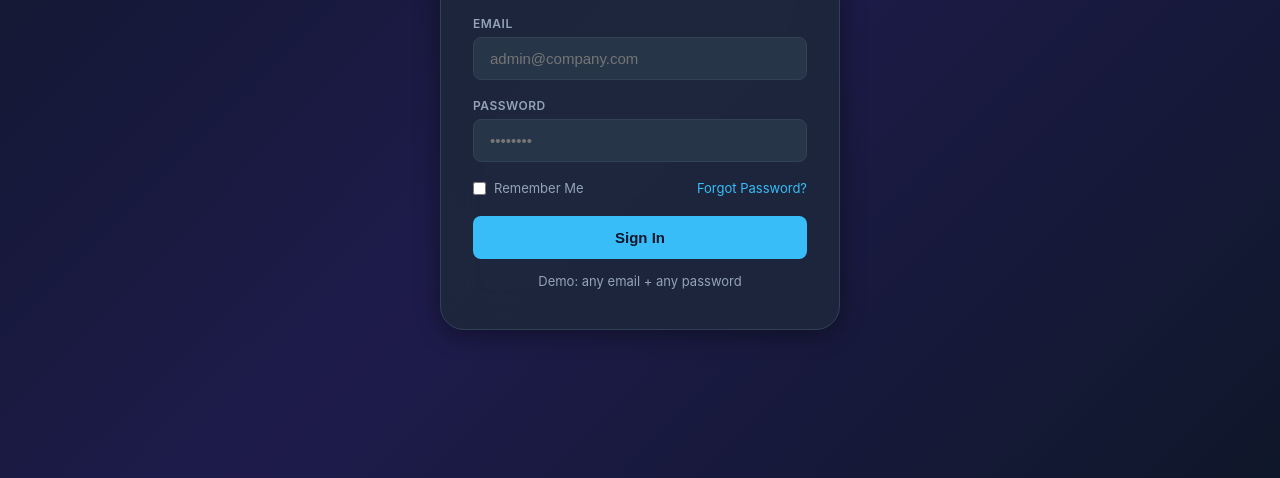
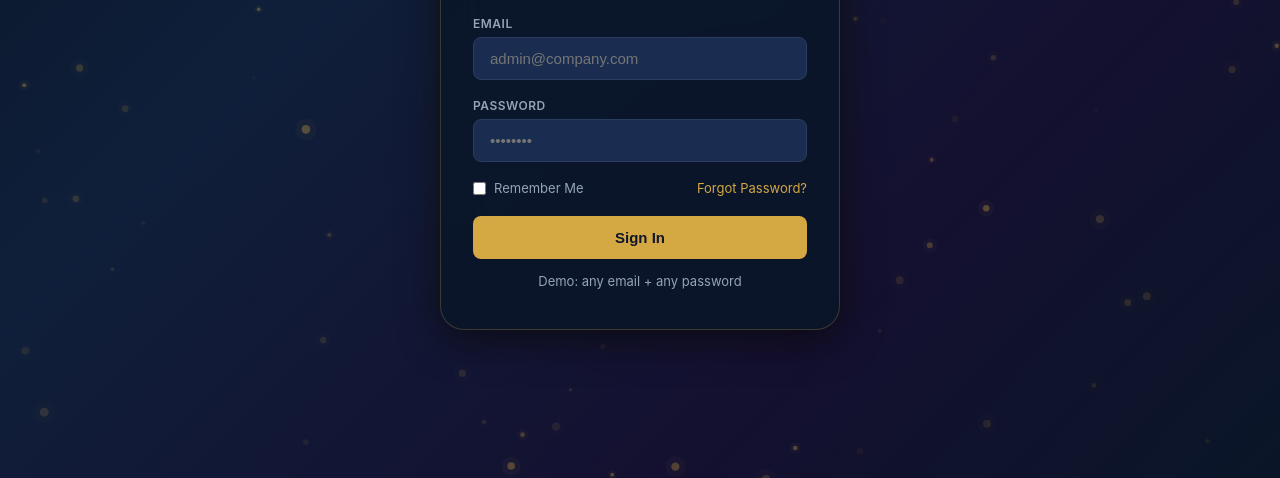
Before and after one commit to bara-lab-tech/assect-scan, a plain HTML site: page index.html in a window 1280 px wide. Shown: the part 322-800 px from the top of the page. Drawn offline with Linux system fonts and the light colour scheme.

Commit message:
Gold/navy theme + login particle effect

```diff
--- a/index.html
+++ b/index.html
@@ -3,7 +3,7 @@
 <head>
 <meta charset="UTF-8">
 <meta name="viewport" content="width=device-width, initial-scale=1.0, maximum-scale=1.0, user-scalable=no">
-<meta name="theme-color" content="#0f172a">
+<meta name="theme-color" content="#0a1628">
 <meta name="apple-mobile-web-app-capable" content="yes">
 <meta name="apple-mobile-web-app-status-bar-style" content="black-translucent">
 <title>Asset Inventory Scanner Pro – Offline</title>
@@ -12,18 +12,18 @@
 <script src="https://unpkg.com/tesseract.js@5.1.0/dist/tesseract.min.js"></script>
 <style>
   :root {
-    --bg: #0f172a;
-    --surface: #1e293b;
-    --surface2: #273549;
-    --border: #334155;
-    --accent: #38bdf8;
-    --accent2: #818cf8;
-    --accent3: #34d399;
+    --bg: #0a1628;
+    --surface: #122040;
+    --surface2: #1a2d50;
+    --border: #2a3d60;
+    --accent: #d4a843;
+    --accent2: #e8c45a;
+    --accent3: #c9952e;
     --danger: #f87171;
     --warn: #fbbf24;
     --text: #f1f5f9;
     --text2: #94a3b8;
-    --text3: #64748b;
+    --text3: #5a6a8a;
     --radius: 14px;
     --radius-sm: 8px;
     --shadow: 0 4px 24px rgba(0,0,0,0.4);
@@ -39,21 +39,28 @@
   .screen { display: none; min-height: 100vh; flex-direction: column; }
   .screen.active { display: flex; }
   #loginScreen {
-    background: linear-gradient(135deg, #0f172a 0%, #1e1b4b 50%, #0f172a 100%);
+    background: linear-gradient(135deg, #0a1628 0%, #0f1f3a 30%, #141030 70%, #0a1628 100%);
     align-items: center; justify-content: center; padding: 24px;
+    position: relative; overflow: hidden;
+  }
+  #particleCanvas {
+    position: absolute; top: 0; left: 0; width: 100%; height: 100%;
+    pointer-events: none; z-index: 0;
+    display: block;
   }
   .login-card {
-    background: rgba(30,41,59,0.85);
-    backdrop-filter: blur(20px);
-    border: 1px solid var(--border);
+    background: rgba(10,22,40,0.88);
+    backdrop-filter: blur(24px);
+    border: 1px solid rgba(212,168,67,0.25);
     border-radius: 24px;
     padding: 40px 32px;
     width: 100%; max-width: 400px;
-    box-shadow: var(--shadow);
+    box-shadow: 0 8px 40px rgba(0,0,0,0.6), 0 0 60px rgba(212,168,67,0.05);
+    position: relative; z-index: 1;
   }
   .login-logo { text-align: center; margin-bottom: 32px; }
   .login-logo .icon { font-size: 52px; display: block; margin-bottom: 8px; }
-  .login-logo h1 { font-size: 22px; font-weight: 700; color: var(--accent); }
+  .login-logo h1 { font-size: 22px; font-weight: 700; color: var(--accent); text-shadow: 0 0 20px rgba(212,168,67,0.3); }
   .login-logo p { font-size: 13px; color: var(--text2); margin-top: 4px; }
   .form-group { margin-bottom: 18px; }
   .form-group label { display: block; font-size: 12px; font-weight: 600; color: var(--text2); margin-bottom: 6px; text-transform: uppercase; letter-spacing: 0.5px; }
@@ -118,11 +125,11 @@
   }
   .stat-card .val { font-size: 32px; font-weight: 800; }
   .stat-card .lbl { font-size: 11px; color: var(--text2); margin-top: 2px; text-transform: uppercase; letter-spacing: 0.5px; }
-  .stat-card.accent-blue .val { color: var(--accent); }
-  .stat-card.accent-green .val { color: var(--accent3); }
+  .stat-card.accent-gold .val { color: var(--accent); }
+  .stat-card.accent-light .val { color: var(--accent2); }
   .stat-card.accent-red .val { color: var(--danger); }
   .stat-card.accent-yellow .val { color: var(--warn); }
-  .stat-card.accent-purple .val { color: var(--accent2); }
+  .stat-card.accent-dark .val { color: var(--accent3); }
   .quick-grid { display: grid; grid-template-columns: 1fr 1fr; gap: 12px; }
   .quick-btn {
     background: var(--surface); border: 1px solid var(--border);
@@ -130,7 +137,7 @@
     text-align: center; cursor: pointer; transition: all 0.15s;
     display: flex; flex-direction: column; align-items: center; gap: 8px;
   }
-  .quick-btn:hover { border-color: var(--accent); background: var(--surface2); }
+  .quick-btn:hover { border-color: var(--accent); background: rgba(212,168,67,0.06); }
   .quick-btn .qi { font-size: 28px; }
   .quick-btn .qt { font-size: 12px; font-weight: 600; color: var(--text2); }
   .scan-area {
@@ -162,6 +169,7 @@
     position: absolute; left: 0; right: 0; height: 2px;
     background: linear-gradient(90deg, transparent, var(--accent), transparent);
     animation: scanAnim 2s linear infinite;
+    box-shadow: 0 0 8px rgba(212,168,67,0.3);
   }
   @keyframes scanAnim { 0% { top: 10%; } 100% { top: 90%; } }
   .scan-toolbar { display: flex; gap: 10px; justify-content: center; margin-bottom: 16px; flex-wrap: wrap; }
@@ -180,7 +188,7 @@
     border-radius: var(--radius-sm); padding: 14px; margin-bottom: 12px; display: none;
   }
   .ocr-token { display: inline-block; padding: 3px 10px; border-radius: 20px; font-size: 13px; margin: 3px; cursor: pointer; }
-  .ocr-token.serial { background: rgba(56,189,248,0.2); border: 1px solid var(--accent); color: var(--accent); }
+  .ocr-token.serial { background: rgba(212,168,67,0.2); border: 1px solid var(--accent); color: var(--accent); }
   .ocr-token.normal { background: var(--surface2); border: 1px solid var(--border); color: var(--text2); }
   .search-bar {
     background: var(--surface2); border: 1.5px solid var(--border);
@@ -204,7 +212,7 @@
   .asset-card:hover { border-color: var(--accent); }
   .asset-card-header { display: flex; align-items: flex-start; justify-content: space-between; margin-bottom: 8px; }
   .asset-type-badge {
-    background: rgba(56,189,248,0.15); color: var(--accent);
+    background: rgba(212,168,67,0.15); color: var(--accent);
     border-radius: 6px; padding: 3px 10px; font-size: 11px; font-weight: 700;
     text-transform: uppercase; letter-spacing: 0.5px;
   }
@@ -214,17 +222,17 @@
   .source-badge {
     font-size: 11px; padding: 2px 8px; border-radius: 4px; font-weight: 600;
   }
-  .source-badge.qr { background: rgba(52,211,153,0.15); color: var(--accent3); }
-  .source-badge.barcode { background: rgba(129,140,248,0.15); color: var(--accent2); }
-  .source-badge.ocr { background: rgba(251,191,36,0.15); color: var(--warn); }
+  .source-badge.qr { background: rgba(212,168,67,0.15); color: var(--accent); }
+  .source-badge.barcode { background: rgba(232,196,90,0.15); color: var(--accent2); }
+  .source-badge.ocr { background: rgba(201,149,46,0.15); color: var(--accent3); }
   .source-badge.manual { background: rgba(148,163,184,0.15); color: var(--text2); }
   .status-badge {
     font-size: 11px; padding: 2px 8px; border-radius: 4px; font-weight: 600;
   }
-  .status-badge.active { background: rgba(52,211,153,0.15); color: var(--accent3); }
+  .status-badge.active { background: rgba(212,168,67,0.15); color: var(--accent); }
   .status-badge.disposed { background: rgba(248,113,113,0.15); color: var(--danger); }
   .status-badge.repair { background: rgba(251,191,36,0.15); color: var(--warn); }
-  .status-badge.transferred { background: rgba(129,140,248,0.15); color: var(--accent2); }
+  .status-badge.transferred { background: rgba(232,196,90,0.15); color: var(--accent2); }
   .modal-overlay {
     position: fixed; inset: 0; background: rgba(0,0,0,0.7);
     z-index: 200; display: none; align-items: flex-end; justify-content: center;
@@ -255,9 +263,9 @@
     max-width: 90vw; text-align: center;
   }
   .toast.show { opacity: 1; transform: translateX(-50%) translateY(0); }
-  .toast.success { border-color: var(--accent3); color: var(--accent3); }
+  .toast.success { border-color: var(--accent); color: var(--accent); }
   .toast.error { border-color: var(--danger); color: var(--danger); }
-  .toast.info { border-color: var(--accent); color: var(--accent); }
+  .toast.info { border-color: var(--accent2); color: var(--accent2); }
   .badge-dot { display: inline-block; width: 8px; height: 8px; border-radius: 50%; margin-right: 6px; }
   .empty-state { text-align: center; padding: 60px 20px; color: var(--text2); }
   .empty-state .ei { font-size: 52px; margin-bottom: 12px; }
@@ -282,8 +290,8 @@
     display: inline-flex; align-items: center; gap: 5px;
     padding: 4px 12px; border-radius: 20px; font-size: 12px; font-weight: 700;
   }
-  .confidence-pill.high { background: rgba(52,211,153,0.15); color: var(--accent3); }
-  .confidence-pill.med { background: rgba(251,191,36,0.15); color: var(--warn); }
+  .confidence-pill.high { background: rgba(212,168,67,0.15); color: var(--accent); }
+  .confidence-pill.med { background: rgba(232,196,90,0.15); color: var(--accent2); }
   #hiddenFileInput, #hiddenCamInput { display: none; }
   .cam-placeholder {
     background: var(--surface2); border-radius: var(--radius);
@@ -316,16 +324,16 @@
   .toggle.on::after { left: 21px; }
   .fab {
     position: fixed; bottom: 84px; right: 16px;
-    background: var(--accent); color: #0f172a;
+    background: var(--accent); color: #0a1628;
     border: none; border-radius: 50%; width: 56px; height: 56px;
-    font-size: 26px; cursor: pointer; box-shadow: 0 4px 16px rgba(56,189,248,0.4);
+    font-size: 26px; cursor: pointer; box-shadow: 0 4px 16px rgba(212,168,67,0.35);
     display: flex; align-items: center; justify-content: center; z-index: 99;
   }
-  canvas { display: none; }
+  #scanCanvas, #barcodePreview { display: none; }
   .ai-badge {
     display: inline-flex; align-items: center; gap: 5px;
-    background: rgba(129,140,248,0.15); border: 1px solid var(--accent2);
-    color: var(--accent2); border-radius: 6px; padding: 3px 8px; font-size: 11px; font-weight: 700;
+    background: rgba(212,168,67,0.12); border: 1px solid var(--accent);
+    color: var(--accent); border-radius: 6px; padding: 3px 8px; font-size: 11px; font-weight: 700;
   }
   .duplicate-alert {
     background: rgba(248,113,113,0.1); border: 1px solid var(--danger);
@@ -366,6 +374,7 @@
 
 <!-- ===================== LOGIN ===================== -->
 <div id="loginScreen" class="screen active">
+  <canvas id="particleCanvas"></canvas>
   <div class="login-card">
     <div class="login-logo">
       <span class="icon">🏷️</span>
@@ -409,11 +418,11 @@
     </div>
     <div class="content">
       <div class="stats-grid" id="statsGrid">
-        <div class="stat-card accent-blue"><div class="val" id="statTotal">0</div><div class="lbl">Total Assets</div></div>
-        <div class="stat-card accent-green"><div class="val" id="statToday">0</div><div class="lbl">Today's Scans</div></div>
+        <div class="stat-card accent-gold"><div class="val" id="statTotal">0</div><div class="lbl">Total Assets</div></div>
+        <div class="stat-card accent-light"><div class="val" id="statToday">0</div><div class="lbl">Today's Scans</div></div>
         <div class="stat-card accent-red"><div class="val" id="statDupe">0</div><div class="lbl">Duplicates</div></div>
         <div class="stat-card accent-yellow"><div class="val" id="statPending">0</div><div class="lbl">Pending Sync</div></div>
-        <div class="stat-card accent-purple" style="grid-column:1/-1"><div class="val" id="statDepts">0</div><div class="lbl">Departments Covered</div></div>
+        <div class="stat-card accent-dark" style="grid-column:1/-1"><div class="val" id="statDepts">0</div><div class="lbl">Departments Covered</div></div>
       </div>
       <div class="section-title">Quick Actions</div>
       <div class="quick-grid">
@@ -494,7 +503,7 @@
         <div id="cameraScanSection" style="display:none">
           <div class="section-title">📷 QR / Barcode Scanner</div>
           <div id="cameraInputMode">
-            <div style="background:rgba(56,189,248,0.08);border:1.5px solid var(--accent);border-radius:var(--radius);padding:14px;margin-bottom:14px;font-size:13px;color:var(--text2);">
+            <div style="background:rgba(212,168,67,0.08);border:1.5px solid var(--accent);border-radius:var(--radius);padding:14px;margin-bottom:14px;font-size:13px;color:var(--text2);">
               💡 <strong style="color:var(--text)">How to scan:</strong> Tap the button below → your phone camera opens → point at the QR/barcode → take photo → AI reads it automatically.
             </div>
             <input type="file" id="qrCamInput" accept="image/*" capture="environment" style="display:none" onchange="handleQRCapture(this)">
@@ -538,7 +547,7 @@
         <!-- OCR Scanner -->
         <div id="ocrScanSection" style="display:none">
           <div class="section-title" style="display:flex;align-items:center;gap:8px;">🔍 OCR Photo Scan <span class="ai-badge">📴 Offline</span></div>
-          <div style="background:rgba(52,211,153,0.08);border:1.5px solid var(--accent3);border-radius:var(--radius);padding:12px;margin-bottom:12px;font-size:13px;color:var(--text2);">
+          <div style="background:rgba(212,168,67,0.08);border:1.5px solid var(--accent);border-radius:var(--radius);padding:12px;margin-bottom:12px;font-size:13px;color:var(--text2);">
             📴 <strong style="color:var(--text)">Works offline</strong> — Take a photo of the asset label sticker. The OCR engine reads text directly on your device.
           </div>
           <div id="ocrProgressWrap" style="display:none;margin-bottom:12px;">
@@ -2257,6 +2266,111 @@ function formatDate(iso) {
 }
 
 // =============================================
+// GOLD PARTICLE EFFECT (Canvas 2D, no external libs)
+// =============================================
+let particleAnimFrame = null;
+function initParticles() {
+  const canvas = document.getElementById('particleCanvas');
+  if (!canvas) return;
+  const ctx = canvas.getContext('2d');
+  let W, H;
+
+  function resize() {
+    const parent = canvas.parentElement;
+    W = parent.clientWidth;
+    H = parent.clientHeight;
+    canvas.width = W;
+    canvas.height = H;
+  }
+  resize();
+  window.addEventListener('resize', resize);
+
+  const PARTICLE_COUNT = 120;
+  const particles = [];
+
+  for (let i = 0; i < PARTICLE_COUNT; i++) {
+    particles.push({
+      x: Math.random() * W,
+      y: Math.random() * H,
+      vx: (Math.random() - 0.5) * 0.4,
+      vy: -0.15 - Math.random() * 0.25,
+      size: 1.5 + Math.random() * 3,
+      alpha: 0.1 + Math.random() * 0.35,
+      pulse: Math.random() * Math.PI * 2,
+      pulseSpeed: 0.005 + Math.random() * 0.01,
+    });
+  }
+
+  function draw() {
+    ctx.clearRect(0, 0, W, H);
+
+    for (const p of particles) {
+      p.x += p.vx;
+      p.y += p.vy;
+      p.pulse += p.pulseSpeed;
+      const currentAlpha = p.alpha * (0.6 + 0.4 * Math.sin(p.pulse));
+
+      if (p.y < -10) {
+        p.y = H + 10;
+        p.x = Math.random() * W;
+      }
+      if (p.x < -10) p.x = W + 10;
+      if (p.x > W + 10) p.x = -10;
+
+      ctx.beginPath();
+      ctx.arc(p.x, p.y, p.size, 0, Math.PI * 2);
+      ctx.fillStyle = `rgba(212, 168, 67, ${currentAlpha})`;
+      ctx.fill();
+
+      // Subtle glow
+      ctx.beginPath();
+      ctx.arc(p.x, p.y, p.size * 2.5, 0, Math.PI * 2);
+      ctx.fillStyle = `rgba(212, 168, 67, ${currentAlpha * 0.12})`;
+      ctx.fill();
+    }
+
+    // Subtle connection lines for nearby particles
+    for (let i = 0; i < particles.length; i++) {
+      for (let j = i + 1; j < particles.length; j++) {
+        const dx = particles[i].x - particles[j].x;
+        const dy = particles[i].y - particles[j].y;
+        const dist = Math.sqrt(dx * dx + dy * dy);
+        if (dist < 100) {
+          const alpha = (1 - dist / 100) * 0.06;
+          ctx.beginPath();
+          ctx.moveTo(particles[i].x, particles[i].y);
+          ctx.lineTo(particles[j].x, particles[j].y);
+          ctx.strokeStyle = `rgba(212, 168, 67, ${alpha})`;
+          ctx.lineWidth = 0.5;
+          ctx.stroke();
+        }
+      }
+    }
+
+    particleAnimFrame = requestAnimationFrame(draw);
+  }
+
+  draw();
+}
+
+function stopParticles() {
+  if (particleAnimFrame) {
+    cancelAnimationFrame(particleAnimFrame);
+    particleAnimFrame = null;
+  }
+}
+
+// Override doLogin to stop particles after login
+const _origDoLogin = doLogin;
+doLogin = function() {
+  stopParticles();
+  _origDoLogin.apply(this, arguments);
+};
+
+// Start particles when login screen is showing
+initParticles();
+
+// =============================================
 // BOOT
 // =============================================
 initDB().then(() => {
```
